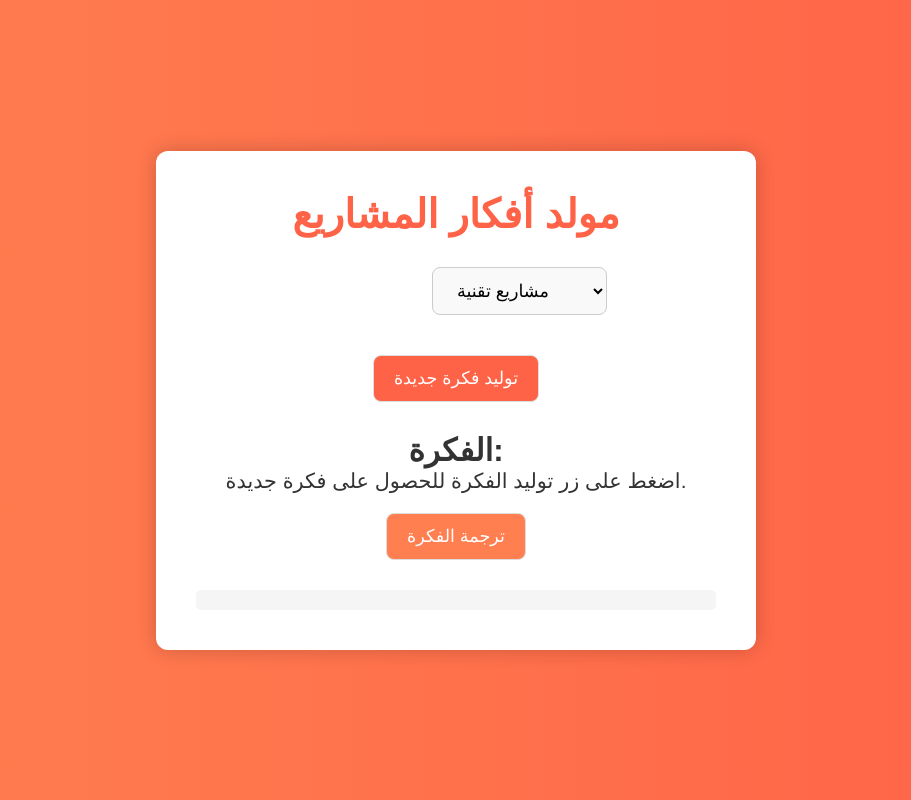
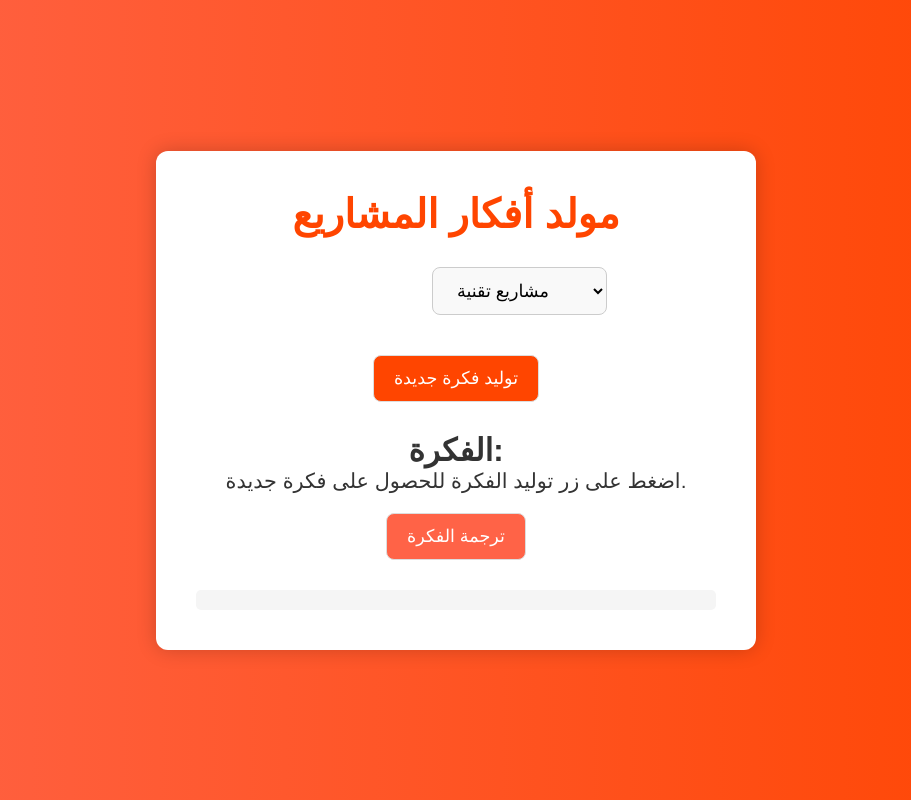
Before and after one commit to modk873/ideagene, a plain HTML site: page index.html in a window 1280 px wide. Shown: the whole page, without its empty margins (184-1095 px from the left). Drawn offline with Linux system fonts and the light colour scheme.

Commit message:
Update style.css

```diff
--- a/style.css
+++ b/style.css
@@ -6,7 +6,7 @@
 
 body {
     font-family: 'Arial', sans-serif;
-    background: linear-gradient(to right, #ff7f50, #ff6347);
+    background: linear-gradient(to right, #ff6347, #ff4500); /* تدرج لوني أحمر */
     display: flex;
     justify-content: center;
     align-items: center;
@@ -31,7 +31,7 @@ body {
 
 h1 {
     font-size: 2.5em;
-    color: #ff6347;
+    color: #ff4500; /* اللون الأحمر */
     margin-bottom: 20px;
 }
 
@@ -49,13 +49,13 @@ select, button {
 }
 
 button {
-    background-color: #ff6347;
+    background-color: #ff4500; /* اللون الأحمر */
     color: white;
     cursor: pointer;
 }
 
 button:hover {
-    background-color: #e55342;
+    background-color: #e03e00; /* اللون الأحمر الداكن */
 }
 
 select {
@@ -70,12 +70,12 @@ select {
 }
 
 #translate-btn {
-    background-color: #ff7f50;
+    background-color: #ff6347; /* الأحمر الفاتح */
     margin-top: 20px;
 }
 
 #translate-btn:hover {
-    background-color: #e06e45;
+    background-color: #e03e00;
 }
 
 #translation-result {
```
